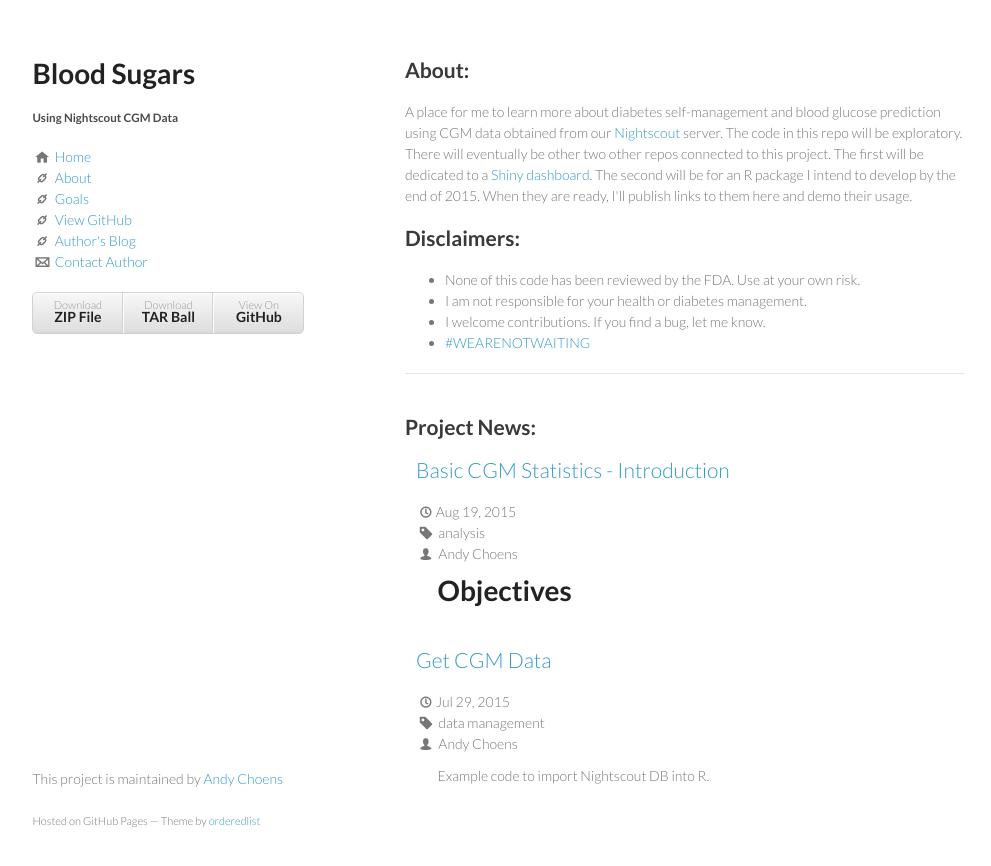
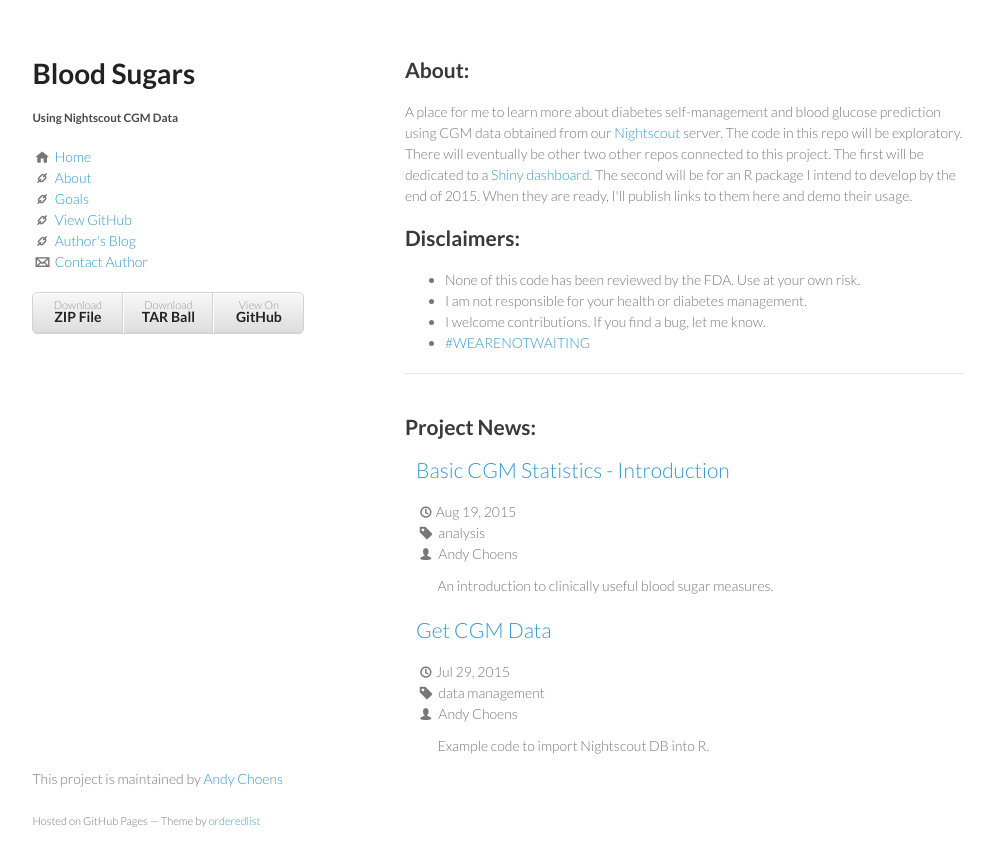
Before and after one commit to Choens/blood-sugars, a Jekyll site: the page built from index.html, in a window 1280 px wide. Shown: the top 866 px of the page, without its empty margins (142-1133 px from the left). Built offline with Jekyll 4.4.1, drawn with Linux system fonts in a browser that asks for light colours; the list of posts is cut into pages by our own code.

Commit message:
Adds excerpt

```diff
--- a/_posts/2015-08-19-basic-statistics-into.md
+++ b/_posts/2015-08-19-basic-statistics-into.md
@@ -3,6 +3,7 @@ layout: post
 title: "Basic CGM Statistics - Introduction"
 author: "Andy Choens"
 category: "analysis"
+excerpt: An introduction to clinically useful blood sugar measures.
 
 ---
 
```
